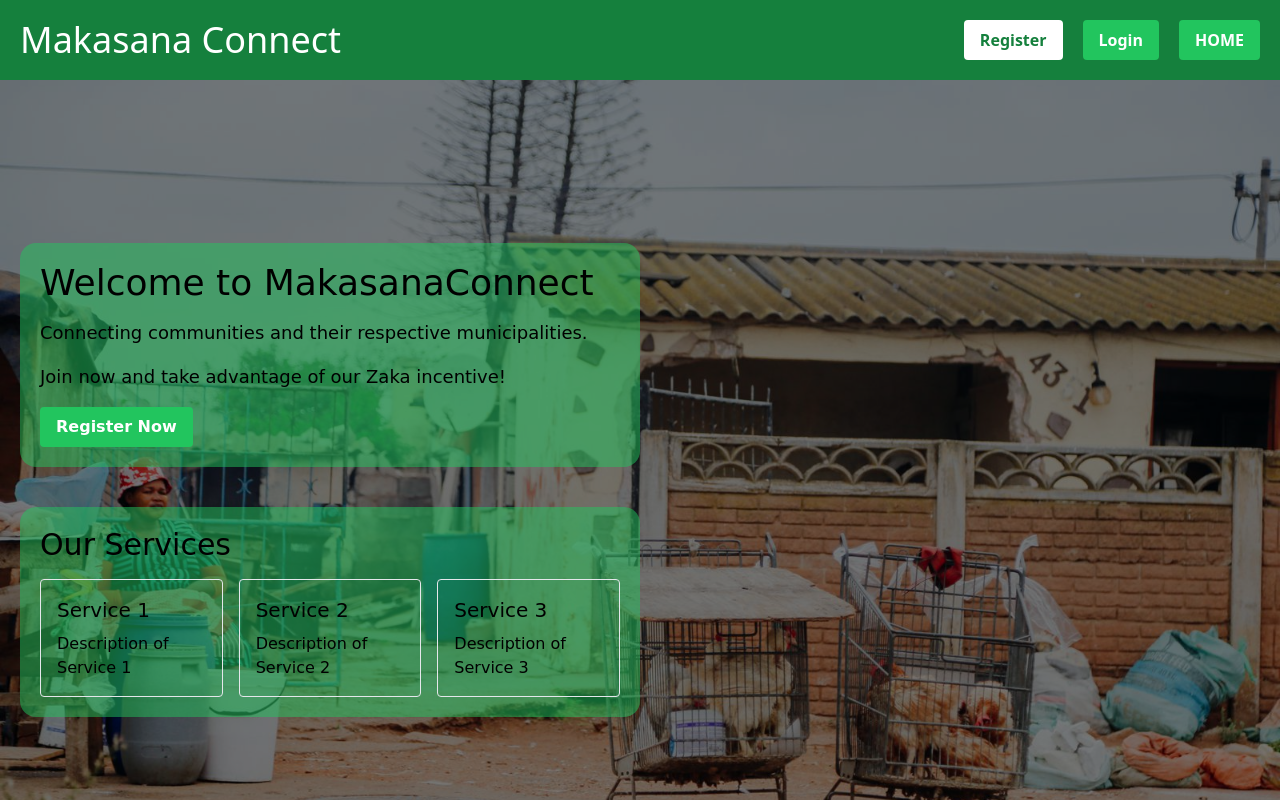
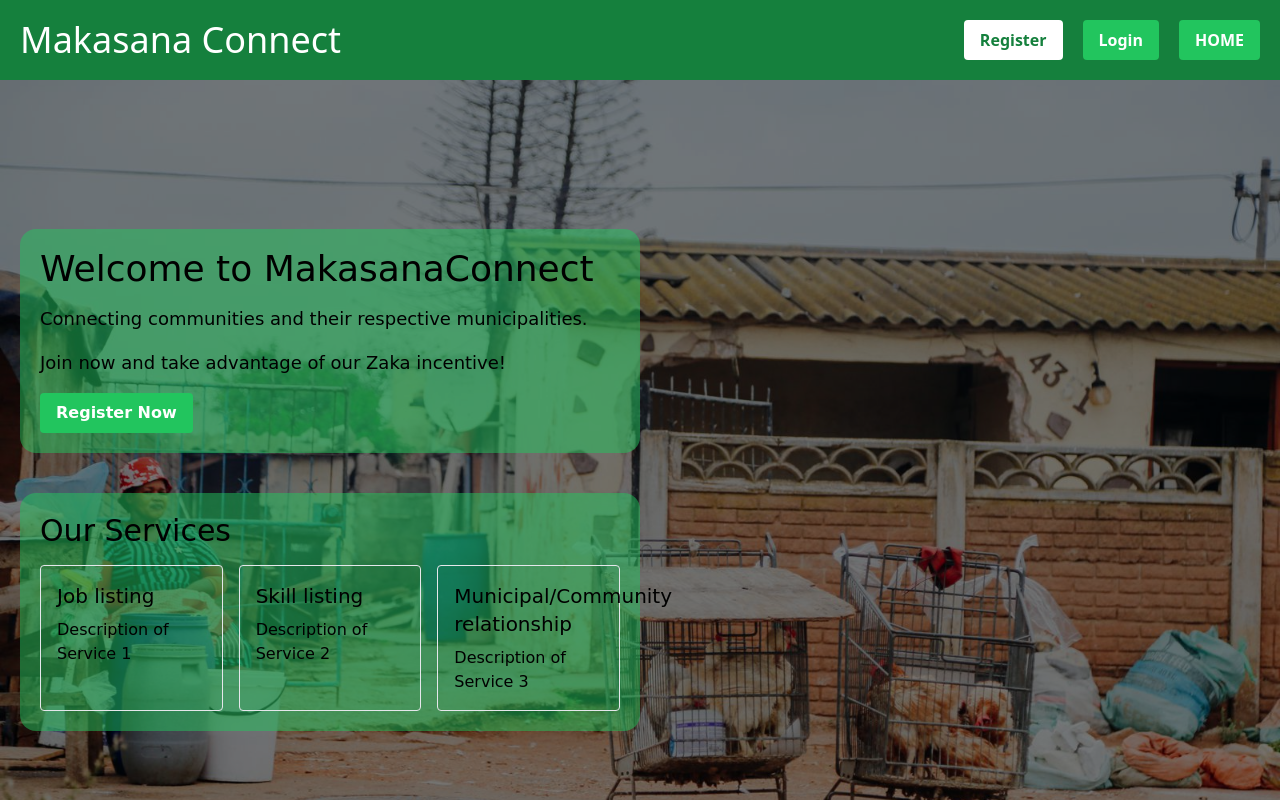
Before and after one commit to MakasanaConnect/MakasaConnect, a Vue app: page / in a window 1280 px wide. Shown: the top 800 px of the page. Built offline with nearby package versions, Linux system fonts and the light colour scheme.

Commit message:
final final

```diff
--- a/src/components/LandingPage.vue
+++ b/src/components/LandingPage.vue
@@ -20,15 +20,15 @@
       <div class="grid grid-cols-3 gap-4">
         <!-- Replace with your actual services -->
         <div class="p-4 border rounded">
-          <h3 class="text-xl mb-2">Service 1</h3>
+          <h3 class="text-xl mb-2">Job listing</h3>
           <p>Description of Service 1</p>
         </div>
         <div class="p-4 border rounded">
-          <h3 class="text-xl mb-2">Service 2</h3>
+          <h3 class="text-xl mb-2">Skill listing</h3>
           <p>Description of Service 2</p>
         </div>
         <div class="p-4 border rounded">
-          <h3 class="text-xl mb-2">Service 3</h3>
+          <h3 class="text-xl mb-2">Municipal/Community relationship</h3>
           <p>Description of Service 3</p>
         </div>
       </div>
```
